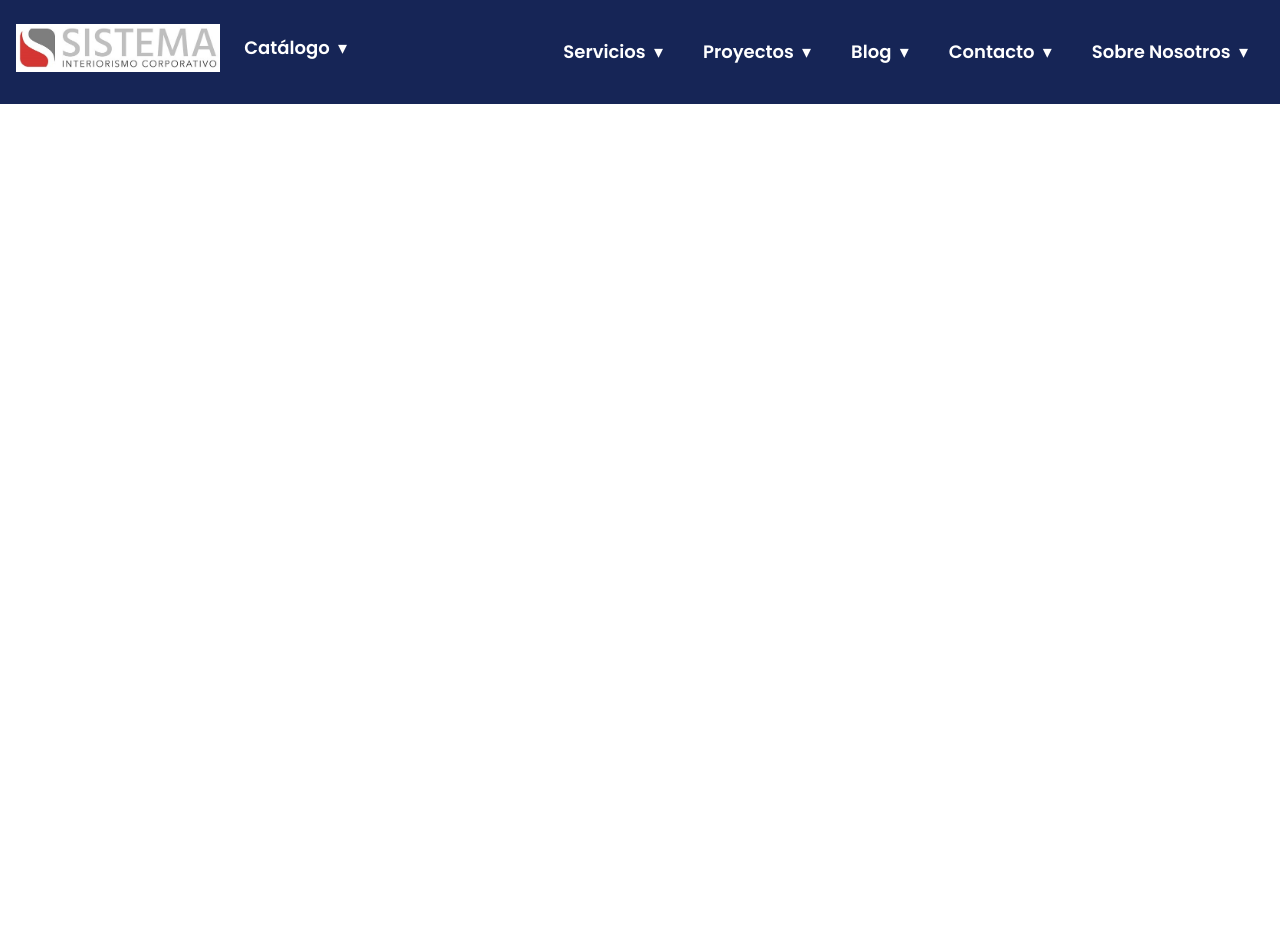
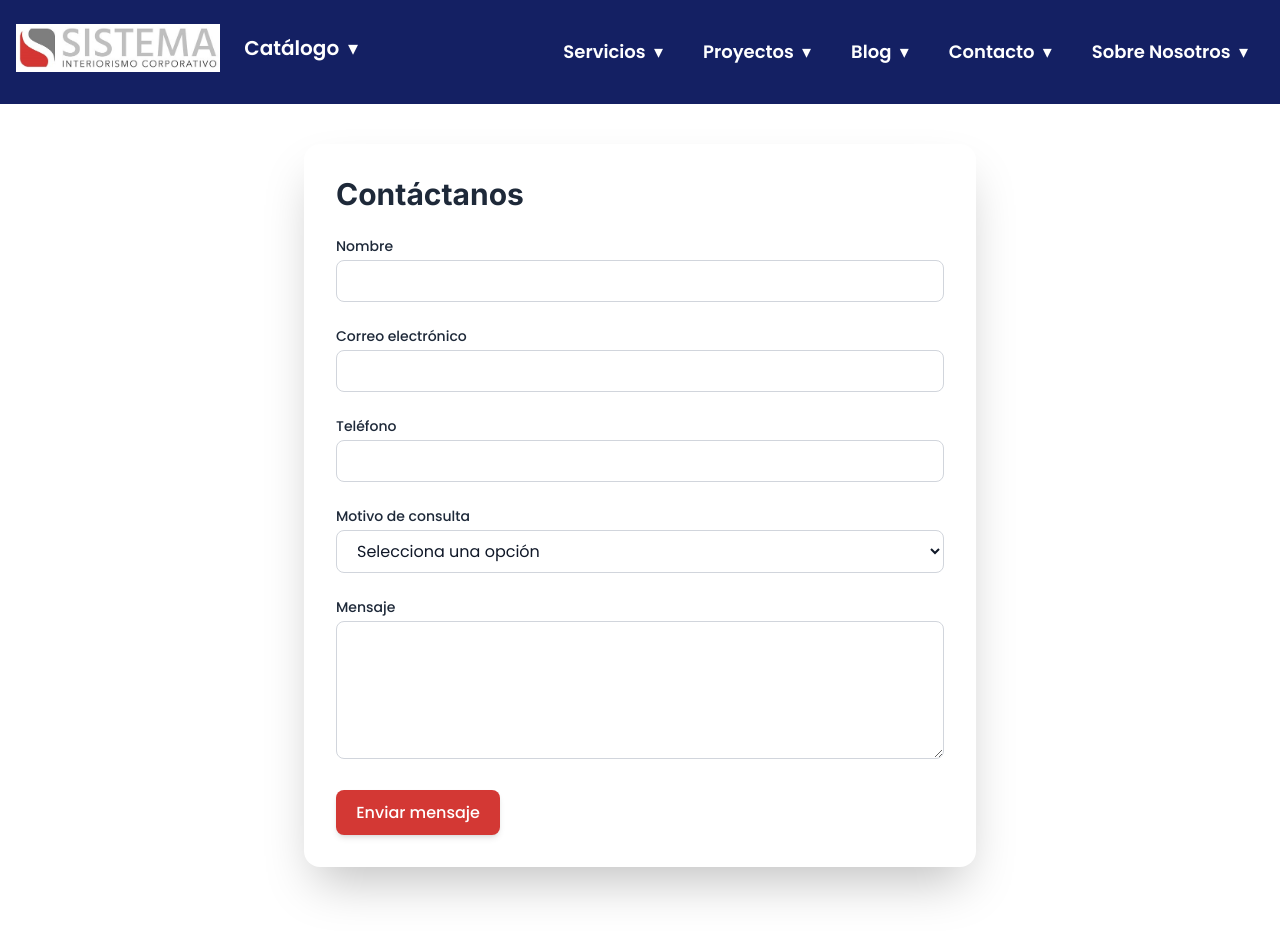
Before and after one commit to Juanith0xx/s_muebles, a React (Vite) app: page /contacto/contact in a window 1280 px wide. Before the commit the page ends 800 px from the top, so only its background shows below. Built offline with nearby package versions, Linux system fonts and the light colour scheme.

Commit message:
update navbar y a web v2

```diff
--- a/package.json
+++ b/package.json
@@ -28,7 +28,7 @@
     "react-scroll": "^1.9.3",
     "react-slick": "^0.30.3",
     "slick-carousel": "^1.8.1",
-    "swiper": "^11.2.8"
+    "swiper": "^11.2.10"
   },
   "devDependencies": {
     "@eslint/js": "^9.21.0",
--- a/src/App.jsx
+++ b/src/App.jsx
@@ -4,7 +4,6 @@ import { HelmetProvider } from 'react-helmet-async'; // 👈 Import necesario
 import './App.css';
 import Navbar from './components/Navbar';
 import Home from './components/Home';
-import ContactForm from './components/ContactForm';
 import Footer from './components/Footer';
 import ProyectosEmblematicos from './components/ProyectosEmblematicos';
 import AlianzasNoticias from './components/AlianzasNoticias';
@@ -15,6 +14,7 @@ import WhatsAppBubble from './components/WhatsAppBubble';
 import PHospitalarios from './pages/PHospitalarios';
 import PuertasHPL from './pages/PuertasHPL';
 import PCorporativos from './pages/PCorporativos';
+import ContactForm from './pages/ContactForm';
 
 function App() {
   const [darkMode, setDarkMode] = useState(() => {
@@ -53,9 +53,6 @@ function App() {
                 <ClientesEmblematicos />
               </div>
 
-              <div id="contacto">
-                <ContactForm />
-              </div>
               <Footer />
               <WhatsAppBubble />
             </>
@@ -65,6 +62,7 @@ function App() {
         <Route path="/productos/proyectos_clinicos_hospitalarios" element={<PHospitalarios />} />
         <Route path="/productos/puertas_hpl_marcos_telescopicos" element={<PuertasHPL />} />
         <Route path="/productos/proyectos_int_corporativos" element={<PCorporativos/>} />
+         <Route path="/contacto/contact" element={<ContactForm />} />
 
 
         </Routes>
--- a/src/components/Navbar.jsx
+++ b/src/components/Navbar.jsx
@@ -45,7 +45,7 @@ const Navbar = () => {
     {
       label: "Contacto",
       items: [
-        ["/contacto/formulario", "Formulario de Contacto"],
+        ["/contacto/contact", "Formulario de Contacto"],
         ["https://wa.me/56912345678", "Whatsapp", true],
         ["https://www.linkedin.com/company/empresa", "LinkedIn", true]
       ]
@@ -61,18 +61,18 @@ const Navbar = () => {
   ];
 
   return (
-    <nav className="bg-blue-950 p-4 text-white flex justify-between items-center w-full fixed top-0 left-0 z-50 mr-2">
+    <nav className="bg-[#142063] p-4 text-white flex justify-between items-center w-full fixed top-0 left-0 z-50 mr-8">
       <div className="flex items-center gap-6 mt-2 mb-4">
         <RouterLink to="/">
           <img className="h-12 w-auto cursor-pointer" src="/img/Logo.jpg" alt="Logo" />
         </RouterLink>
 
         {/* Catálogo Mega Menu */}
-        <div className="relative group hidden md:block text-lg font-[Poppins]">
+        <div className="relative group hidden md:block text-xl font-[Poppins]">
           <span className="cursor-pointer text-white hover:text-xl font-semibold after:content-[''] after:absolute after:left-0 after:bottom-0 after:w-0 after:h-[3px] after:bg-white after:transition-all after:duration-500 hover:after:w-full">
             Catálogo <span className="ml-1">▾</span>
           </span>
-          <ul className="absolute left-0 opacity-0 invisible group-hover:visible group-hover:opacity-100 group-hover:translate-y-0 translate-y-[-10px] transition-all duration-500 ease-out bg-white text-gray-800 shadow-lg mt-2 rounded-md py-2 px-2 w-72 z-10">
+          <ul className="absolute left-0 opacity-0 invisible group-hover:visible group-hover:opacity-100 group-hover:translate-y-0 translate-y-[-10px] transition-all duration-500 ease-out bg-white text-gray-800 shadow-lg mt-2 rounded-md py-2 px-2 w-84 z-10">
             {menus[0].items.map(([href, name]) => (
               <li key={name}>
                 <RouterLink
@@ -101,14 +101,14 @@ const Navbar = () => {
                       href={href}
                       target="_blank"
                       rel="noopener noreferrer"
-                      className="block px-4 py-2 rounded-md hover:bg-blue-800 hover:text-white hover:font-semibold"
+                      className="block px-4 py-2 rounded-md hover:bg-blue-800 hover:text-white hover:font-semibold font-[Barlow]"
                     >
                       {name}
                     </a>
                   ) : (
                     <RouterLink
                       to={href}
-                      className="block px-4 py-2 rounded-md hover:bg-blue-800 hover:text-white hover:font-semibold"
+                      className="block px-4 py-2 rounded-md hover:bg-blue-800 hover:text-white hover:font-semibold font-[Barlow]"
                     >
                       {name}
                     </RouterLink>
--- a/src/components/ContactForm.jsx
+++ b/src/pages/ContactForm.jsx
@@ -7,6 +7,7 @@ const ContactForm = () => {
     email: "",
     telefono: "",
     mensaje: "",
+    categoria: "", // nuevo campo
   });
 
   const [enviado, setEnviado] = useState(false);
@@ -27,7 +28,13 @@ const ContactForm = () => {
       )
       .then(() => {
         setEnviado(true);
-        setFormData({ nombre: "", email: "", telefono: "", mensaje: "" });
+        setFormData({
+          nombre: "",
+          email: "",
+          telefono: "",
+          mensaje: "",
+          categoria: "",
+        });
         setTimeout(() => setEnviado(false), 5000);
       })
       .catch((err) => {
@@ -41,7 +48,7 @@ const ContactForm = () => {
       id="contacto"
       className="w-full flex justify-center items-center px-4 py-12 sm:py-16 dark:bg-gray-900"
     >
-      <div className="w-full max-w-2xl bg-white dark:bg-gray-800 shadow-2xl rounded-2xl p-6 sm:p-8">
+      <div className="w-full max-w-2xl bg-white dark:bg-gray-800 shadow-2xl rounded-2xl p-6 mt-20 sm:p-8">
         <h2 className="text-3xl sm:text-3xl font-bold mb-6 text-gray-800 font-[Inter] dark:text-white">
           Contáctanos
         </h2>
@@ -49,7 +56,7 @@ const ContactForm = () => {
         <form onSubmit={handleSubmit} className="space-y-6">
           {/* Nombre */}
           <div>
-            <label className="block text-sm font-medium font-[Source Sans 3] text-gray-800 dark:text-gray-300 mb-1">
+            <label className="block text-sm font-medium font-[Poppins] text-gray-800 dark:text-gray-300 mb-1">
               Nombre
             </label>
             <input
@@ -58,13 +65,13 @@ const ContactForm = () => {
               value={formData.nombre}
               onChange={handleChange}
               required
-              className="w-full px-4 py-2 rounded-lg border border-gray-300 dark:border-gray-800 bg-white dark:bg-gray-700 text-gray-900 dark:text-white focus:outline-none focus:ring-2 focus:ring-[#D33834]"
+              className="w-full px-4 py-2 rounded-lg border border-gray-300 dark:border-gray-800 bg-white dark:bg-gray-700 text-gray-900 dark:text-white focus:outline-none focus:ring-2 focus:ring-[#142063]"
             />
           </div>
 
           {/* Correo electrónico */}
           <div>
-            <label className="block text-sm font-medium font-[Source Sans 3] text-gray-800 dark:text-gray-300 mb-1">
+            <label className="block text-sm font-medium font-[Poppins] text-gray-800 dark:text-gray-300 mb-1">
               Correo electrónico
             </label>
             <input
@@ -73,7 +80,7 @@ const ContactForm = () => {
               value={formData.email}
               onChange={handleChange}
               required
-              className="w-full px-4 py-2 rounded-lg border border-gray-300 dark:border-gray-600 bg-white dark:bg-gray-700 text-gray-900 dark:text-white focus:outline-none focus:ring-2 focus:ring-[#D33834]"
+              className="w-full px-4 py-2 rounded-lg border border-gray-300 dark:border-gray-600 bg-white dark:bg-gray-700 text-gray-900 dark:text-white focus:outline-none focus:ring-2 focus:ring-[#142063]"
             />
           </div>
 
@@ -88,8 +95,29 @@ const ContactForm = () => {
               value={formData.telefono}
               onChange={handleChange}
               required
-              className="w-full px-4 py-2 rounded-lg border border-gray-300 dark:border-gray-600 bg-white dark:bg-gray-700 text-gray-900 dark:text-white focus:outline-none focus:ring-2 focus:ring-[#D33834]"
+              className="w-full px-4 py-2 rounded-lg border border-gray-300 dark:border-gray-600 bg-white dark:bg-gray-700 text-gray-900 dark:text-white focus:outline-none focus:ring-2 focus:ring-[#142063]"
             />
+          </div>
+
+          {/* Categoría */}
+          <div>
+            <label className="block text-sm font-medium font-[Source Sans 3] text-gray-800 dark:text-gray-300 mb-1">
+              Motivo de consulta
+            </label>
+            <select
+              name="categoria"
+              value={formData.categoria}
+              onChange={handleChange}
+              required
+              className="w-full px-4 py-2 rounded-lg border border-gray-300 dark:border-gray-800 bg-white dark:bg-gray-700 text-gray-900 dark:text-white focus:outline-none focus:ring-2 focus:ring-[#142063]"
+            >
+              <option value="" disabled>Selecciona una opción</option>
+              <option value="Cotización Puertas">Cotización Puertas</option>
+              <option value="Cotización Soluciones Hospitales">Cotización Soluciones Hospitales</option>
+              <option value="Cotización Clínicas y Laboratorios">Cotización Clínicas y Laboratorios</option>
+              <option value="Cotización Espacios Corporativos">Cotización Espacios Corporativos</option>
+              <option value="Otras consultas">Otras consultas</option>
+            </select>
           </div>
 
           {/* Mensaje */}
@@ -103,14 +131,14 @@ const ContactForm = () => {
               value={formData.mensaje}
               onChange={handleChange}
               required
-              className="w-full px-4 py-2 rounded-lg border border-gray-300 dark:border-gray-600 bg-white dark:bg-gray-700 text-gray-900 dark:text-white focus:outline-none focus:ring-2 focus:ring-[#D33834]"
+              className="w-full px-4 py-2 rounded-lg border border-gray-300 dark:border-gray-600 bg-white dark:bg-gray-700 text-gray-900 dark:text-white focus:outline-none focus:ring-2 focus:ring-[#142063]"
             ></textarea>
           </div>
 
           {/* Botón */}
           <button
             type="submit"
-            className="w-full sm:w-auto sm:bottom-6 sm:left-6 bg-[#d33834] text-white !font-[Source Sans 3] px-3 sm:px-5 py-1.5 sm:py-2 text-sm sm:text-base md:text-base font-semibold rounded-md shadow-md transition duration-300"
+            className="w-full sm:w-auto bg-[#d33834] text-white !font-[Source Sans 3] px-5 py-2 text-base font-semibold rounded-md shadow-md transition duration-300"
           >
             Enviar mensaje
           </button>
--- a/tailwind.config.js
+++ b/tailwind.config.js
@@ -10,11 +10,12 @@ export default {
         poppins: ['Poppins', 'sans-serif'],
         inter: ['Inter', 'sans-serif'],
         source: ['"Source Sans 3"', 'sans-serif'],
-        barlow: ['Barlow', 'sans-serif'], // ⬅️ Aquí agregamos Barlow
+        barlow: ['Barlow', 'sans-serif'],
       },
       animation: {
         'gradient-x': 'gradient-x 6s ease infinite',
         'fall': 'fall linear infinite',
+        'fadeInLeft': 'fadeInLeft 0.8s ease-out forwards',
       },
       keyframes: {
         'gradient-x': {
@@ -35,6 +36,16 @@ export default {
             opacity: '0',
           },
         },
+        fadeInLeft: {
+          '0%': {
+            opacity: '0',
+            transform: 'translateX(-30px)',
+          },
+          '100%': {
+            opacity: '1',
+            transform: 'translateX(0)',
+          },
+        },
       },
       backgroundSize: {
         '200%': '200% 200%',
```
Also changed, not shown: src/components/AlianzasNoticias.jsx (+76 -38 lines), src/components/Home.jsx (+8 -4 lines), src/components/ProyectosEmblematicos.jsx (+26 -25 lines), 1 other file (tests, documents, lock files or other folders).
